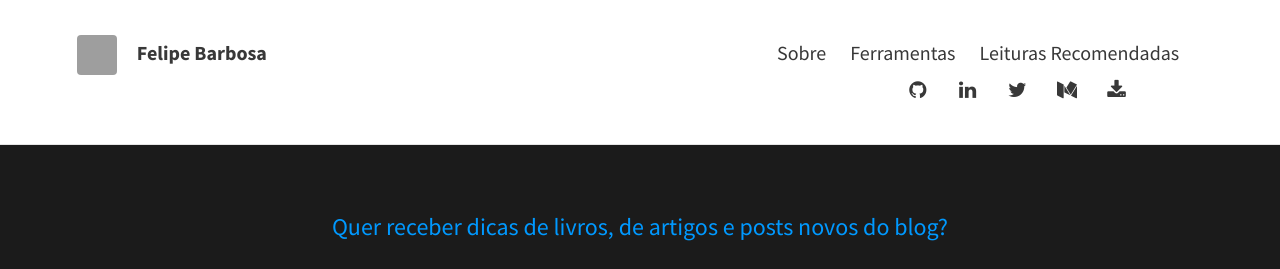
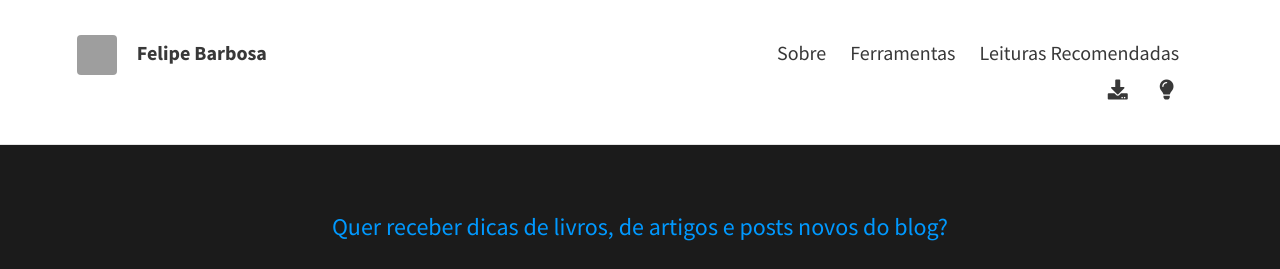
Before and after one commit to felipecbarbosa/felipecbarbosa.github.io, a Jekyll site: the page built from index.html, in a window 1280 px wide. Shown: the top 269 px of the page. Built offline with Jekyll 4.4.1, drawn with Linux system fonts in a browser that asks for light colours; nearby versions of some CDN libraries; the list of posts is cut into pages by our own code; comment, search, counter and statistics services are not loaded; grey boxes are pictures that could not be loaded.

Commit message:
Changed fontawesome css origin

```diff
--- a/_includes/head.html
+++ b/_includes/head.html
@@ -148,7 +148,8 @@
 	<link rel="alternate" type="application/atom+xml" title="{{ site.theme_settings.title }}" href="{{ "/feed.xml" | prepend: site.baseurl | prepend: site.url }}" />
 
 	<!-- Font Awesome -->
-	<link href="//maxcdn.bootstrapcdn.com/font-awesome/4.7.0/css/font-awesome.min.css" rel="stylesheet">
+	<!-- link href="//maxcdn.bootstrapcdn.com/font-awesome/4.7.0/css/font-awesome.min.css" rel="stylesheet" -->
+	<link rel="stylesheet" href="https://use.fontawesome.com/releases/v5.0.13/css/all.css" integrity="sha384-DNOHZ68U8hZfKXOrtjWvjxusGo9WQnrNx2sqG0tfsghAvtVlRW3tvkXWZh58N9jp" crossorigin="anonymous">
 
 	<!-- Google Fonts -->
 	{% if site.theme_settings.google_fonts %}
```
